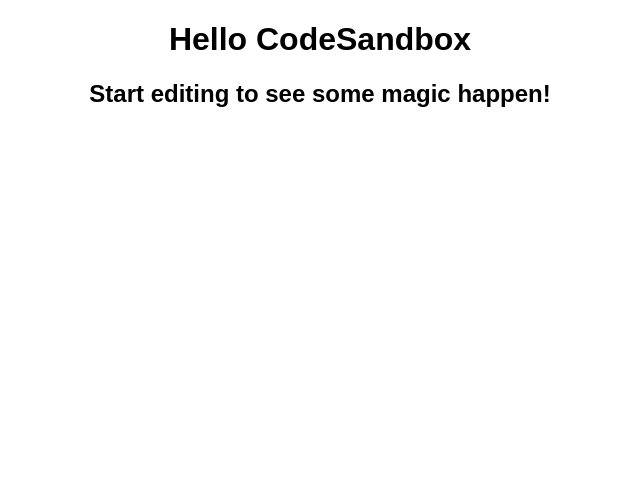
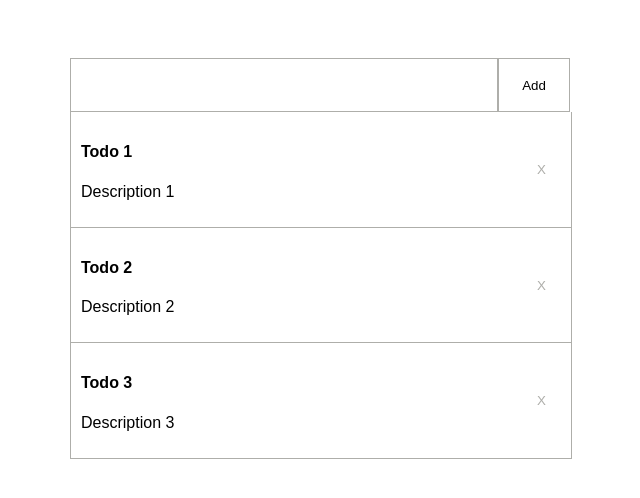
Before and after one commit to chetanya-shrimali/todos-react, a React (Create React App) app: page / in a window 1280 px wide. Shown: the top 498 px of the page, without its empty margins (320-960 px from the left). Built offline with nearby package versions, Linux system fonts and the light colour scheme.

Commit message:
added todo components, styles, add and delete feature

```diff
--- a/src/App.js
+++ b/src/App.js
@@ -1,10 +1,36 @@
+import { useState } from "react";
+import TodoList from "./components/todoList";
+import data from "./data";
 import "./styles.css";
 
-export default function App() {
+function App() {
+  const [todoList, setTodoList] = useState(data);
+  const addTodo = () => {
+    let todo = {
+      title: "newTitle",
+      description: "new description"
+    };
+    setTodoList([...todoList, todo]);
+  };
+
+  const deleteTodo = (id) => {
+    setTodoList(
+      todoList.filter((todo) => {
+        return todo.id !== id;
+      })
+    );
+  };
   return (
     <div className="App">
-      <h1>Hello CodeSandbox</h1>
-      <h2>Start editing to see some magic happen!</h2>
+      <div className="input-container">
+        <input type="text" style={{ flex: "80%" }} />
+        <button style={{ flex: "10%" }} onClick={addTodo}>
+          Add
+        </button>
+      </div>
+      <TodoList todos={todoList} deleteTodo={deleteTodo} />
     </div>
   );
 }
+
+export default App;
--- /dev/null
+++ b/src/components/todo.js
@@ -0,0 +1,24 @@
+function Todo({ todo, deleteEvent }) {
+  return (
+    <div className="todo-container">
+      <div style={{ flex: "90%" }}>
+        <h4>{todo.title}</h4>
+        <p>{todo.description}</p>
+      </div>
+      <div style={{ flex: "10%" }}>
+        <button
+          className="close"
+          aria-label="delete item"
+          type="button"
+          onClick={() => {
+            deleteEvent(todo.id);
+          }}
+        >
+          X
+        </button>
+      </div>
+    </div>
+  );
+}
+
+export default Todo;
--- /dev/null
+++ b/src/components/todoList.js
@@ -0,0 +1,13 @@
+import Todo from "./todo";
+
+function TodoList({ todos, deleteTodo }) {
+  return (
+    <div className="todo-list-container">
+      {todos.map((todo, index) => {
+        return <Todo key={index} todo={todo} deleteEvent={deleteTodo} />;
+      })}
+    </div>
+  );
+}
+
+export default TodoList;
--- /dev/null
+++ b/src/data.json
@@ -0,0 +1,17 @@
+[
+  {
+    "id": 1,
+    "title": "Todo 1",
+    "description": "Description 1"
+  },
+  {
+    "id": 2,
+    "title": "Todo 2",
+    "description": "Description 2"
+  },
+  {
+    "id": 3,
+    "title": "Todo 3",
+    "description": "Description 3"
+  }
+]
--- a/src/index.js
+++ b/src/index.js
@@ -2,7 +2,6 @@ import { StrictMode } from "react";
 import ReactDOM from "react-dom";
 
 import App from "./App";
-
 const rootElement = document.getElementById("root");
 ReactDOM.render(
   <StrictMode>
--- a/src/styles.css
+++ b/src/styles.css
@@ -1,4 +1,46 @@
 .App {
   font-family: sans-serif;
-  text-align: center;
+  margin: auto;
+  position: relative;
+  top: 50px;
+  max-width: 500px;
 }
+
+.input-container {
+  display: flex;
+}
+
+.input-container button {
+  background-color: white;
+  border: 1px solid #aeaeaa;
+  cursor: pointer;
+}
+
+.input-container input[type="text"] {
+  width: 100%;
+  min-height: 50px;
+  border: 1px solid #aeaeaa;
+}
+
+.todo-list-container {
+  width: 100%;
+  max-height: 400px;
+  border-left: 1px solid #aeaeaa;
+  border-right: 1px solid #aeaeaa;
+  overflow-y: auto;
+}
+
+.todo-container {
+  padding: 10px;
+  border-bottom: 1px solid #aeaeaa;
+  width: 100%;
+  display: flex;
+  align-items: center;
+}
+
+.todo-container .close {
+  background-color: white;
+  color: #aeaeaa;
+  cursor: pointer;
+  border: none;
+}
```
